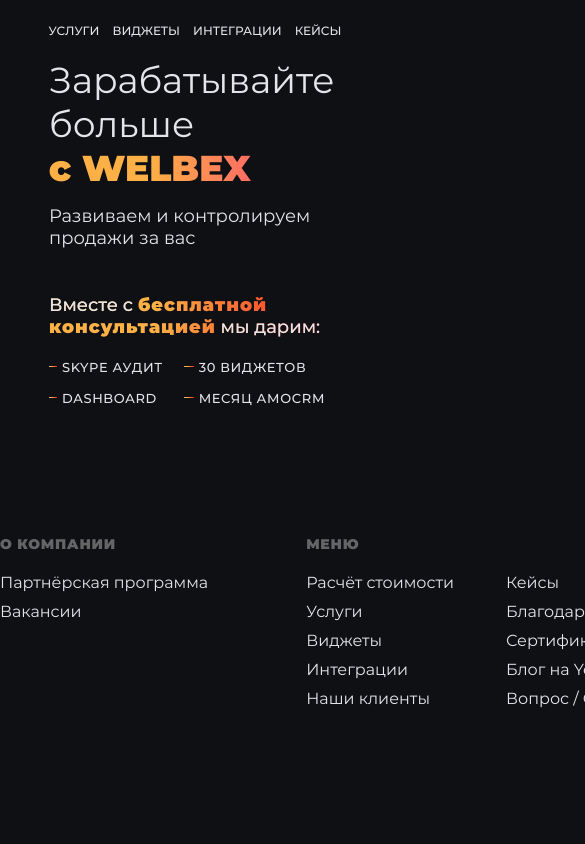
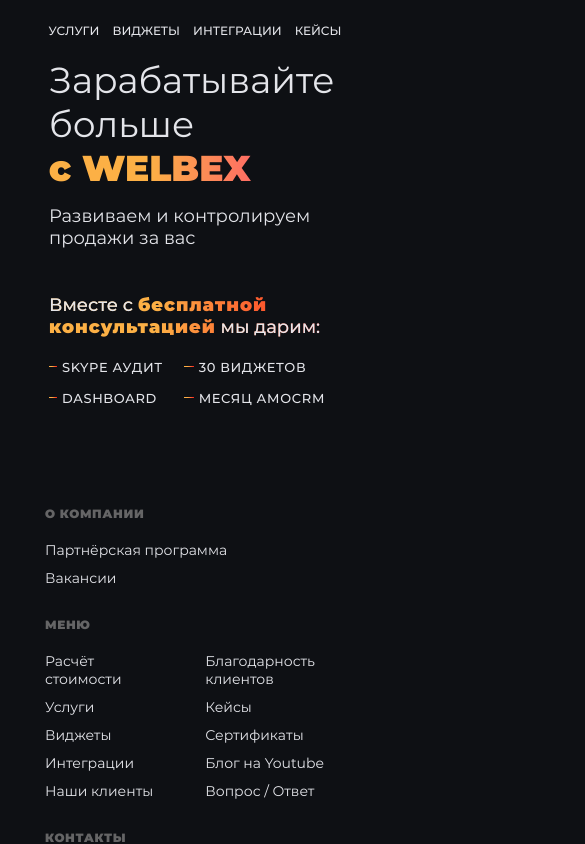
Before and after one commit to rina-dz/-, a React (Create React App) app: page / in a window 390 px wide. Shown: the top 844 px of the page, 585 px wide, since content can reach past the window. Built offline with nearby package versions, Linux system fonts and the light colour scheme.

Commit message:
dev: сверстать footer mobile

```diff
--- a/src/components/Footer/Footer.css
+++ b/src/components/Footer/Footer.css
@@ -41,6 +41,10 @@
     font-weight: 400;
     line-height: normal;
     white-space: nowrap;
+}
+
+.footer__br {
+    display: none;
 }
 
 .footer__contacts-container {
@@ -114,3 +118,48 @@
     line-height: normal;
     text-decoration-line: underline;
 }
+
+
+@media screen and (max-width: 1200px) {
+    .footer {
+        padding: 41px 0 0;
+        margin-bottom: 87px;
+        max-width: 300px;
+        flex-direction: column;
+    }
+
+    .footer__title {
+        font-size: 12px;
+        letter-spacing: 0.6px;
+    }
+
+    .footer__link {
+        font-size: 14px;
+        max-width: 125px;
+    }
+
+    .footer__br {
+        display: block;
+    }
+
+    .footer__contacts-container {
+        align-items: start;
+        list-style-type: none;
+        margin: 30px 0 0;
+    }
+
+    .footer__icon {
+        width: 24px;
+        height: 24px;
+        margin: 0 10px 0 0;
+    }
+
+    .footer__adress {
+        font-size: 14px;
+    }
+
+    .footer__copyright {
+        align-items: start;
+        margin-top: 50px;
+    }
+}
--- a/src/components/Footer/Footer.js
+++ b/src/components/Footer/Footer.js
@@ -17,7 +17,7 @@ function Footer() {
             <ul className='footer__container'>
                 <h4 className='footer__title'>Меню</h4>
                 <a className='footer__link link' target="_blank" rel="noreferrer"
-                    href='https://www.google.ru/'><li>Расчёт стоимости</li></a>
+                    href='https://www.google.ru/'><li>Расчёт <br className='footer__br' />стоимости</li></a>
                 <a className='footer__link link' target="_blank" rel="noreferrer"
                     href='https://www.google.ru/'><li>Услуги</li></a>
                 <a className='footer__link link' target="_blank" rel="noreferrer"
@@ -27,9 +27,9 @@ function Footer() {
                 <a className='footer__link link' target="_blank" rel="noreferrer"
                     href='https://www.google.ru/'><li>Наши клиенты</li></a>
                 <a className='footer__link link' target="_blank" rel="noreferrer"
+                    href='https://www.google.ru/'><li>Благодарность <br className='footer__br' />клиентов</li></a>
+                <a className='footer__link link' target="_blank" rel="noreferrer"
                     href='https://www.google.ru/'><li>Кейсы</li></a>
-                <a className='footer__link link' target="_blank" rel="noreferrer"
-                    href='https://www.google.ru/'><li>Благодарственные письма</li></a>
                 <a className='footer__link link' target="_blank" rel="noreferrer"
                     href='https://www.google.ru/'><li>Сертификаты</li></a>
                 <a className='footer__link link' target="_blank" rel="noreferrer"
@@ -52,11 +52,11 @@ function Footer() {
                     </li></a>
                 </div>
                 <a className='footer__adress link' target="_blank" rel="noreferrer" href='https://www.google.com/maps/place/%D0%9F%D1%83%D1%82%D0%B5%D0%B2%D0%BE%D0%B9+%D0%BF%D1%80-%D0%B4,+3%D0%A11,+%D0%9C%D0%BE%D1%81%D0%BA%D0%B2%D0%B0,+127410/@55.873427,37.572755,17z/data=!3m1!4b1!4m6!3m5!1s0x46b5370d42c055a3:0xfe62d1376599cb4c!8m2!3d55.873427!4d37.5753299!16s%2Fg%2F11j9m76z8b?hl=ru&entry=ttu'><li>Москва, Путевой проезд 3с1, к 902</li></a>
-                    <div className='footer__copyright'>
-                        <p className='footer__copyright-text'>©WELBEX 2022. Все права защищены.</p>
-                        <a className='footer__copyright-link link' target="_blank" rel="noreferrer"
-                            href='https://www.google.ru/'> Политика конфиденциальности</a>
-                    </div>
+                <div className='footer__copyright'>
+                    <p className='footer__copyright-text'>©WELBEX 2022. Все права защищены.</p>
+                    <a className='footer__copyright-link link' target="_blank" rel="noreferrer"
+                        href='https://www.google.ru/'> Политика конфиденциальности</a>
+                </div>
             </ul>
         </footer>
     );
--- a/src/components/Main/Main.css
+++ b/src/components/Main/Main.css
@@ -156,7 +156,7 @@
     .main {
         display: flex;
         flex-direction: column;
-        margin: 0 auto 15px;
+        margin: 0 auto 0;
         max-width: 320px;
     }
 
```
